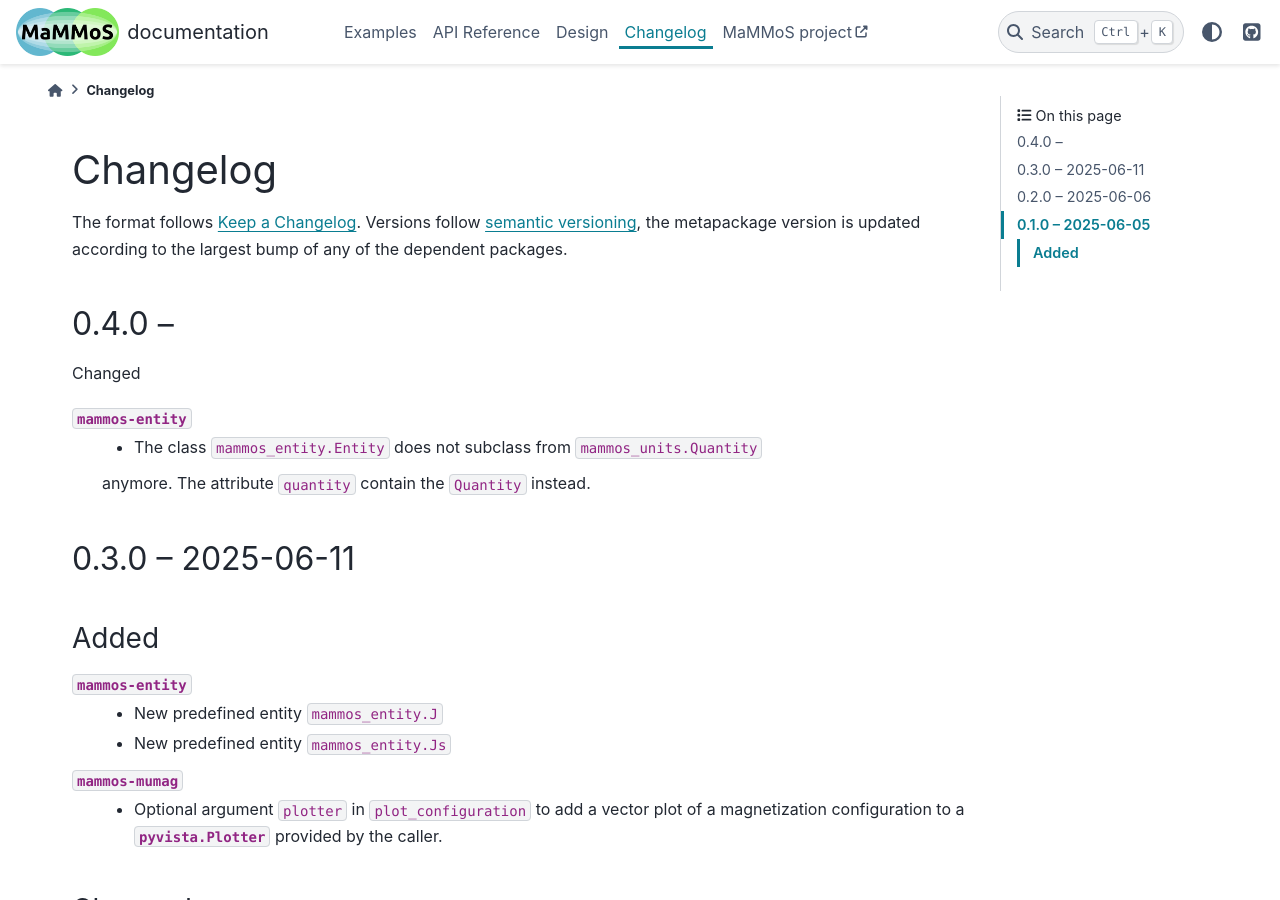
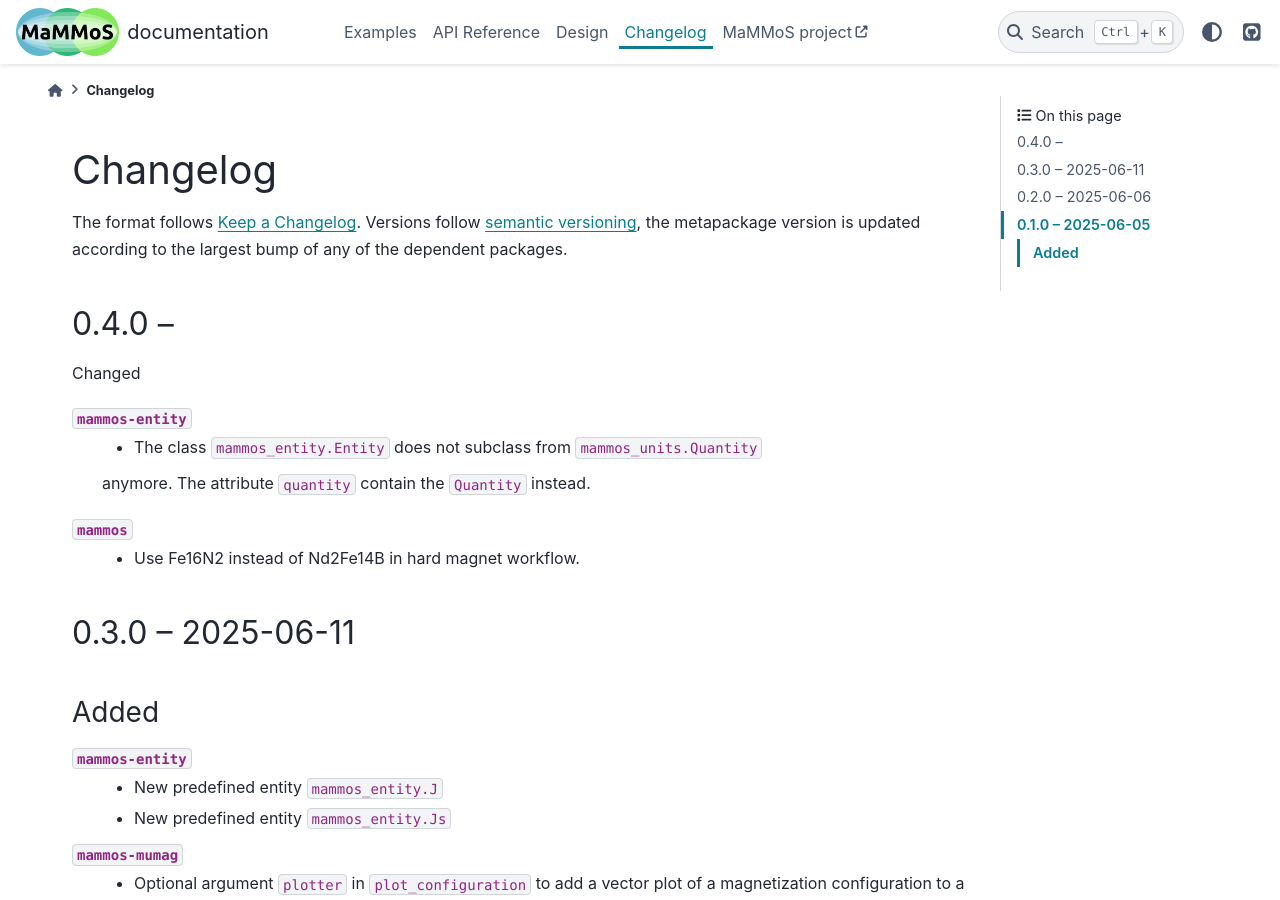
Before and after one commit to MaMMoS-project/mammos, a Sphinx documentation site: the page built from docs/source/changelog.rst, in a window 1280 px wide and 900 px high. Built offline with Sphinx 7.4.7 and the PyData theme 0.15.4, drawn with Linux system fonts in a browser that asks for light colours; pages that are not in the unit, such as notebooks, are missing from menus; the version number is read from the project's files by our own code.

Commit message:
docs: add changes of material in mammos examples to changelog

```diff
--- a/docs/source/changelog.rst
+++ b/docs/source/changelog.rst
@@ -14,6 +14,9 @@ Changed
 ``mammos-entity``
   - The class ``mammos_entity.Entity`` does not subclass from ``mammos_units.Quantity``
   anymore. The attribute ``quantity`` contain the ``Quantity`` instead.
+``mammos``
+  - Use Fe16N2 instead of Nd2Fe14B in hard magnet workflow.
+
 0.3.0 -- 2025-06-11
 ===================
 
```
